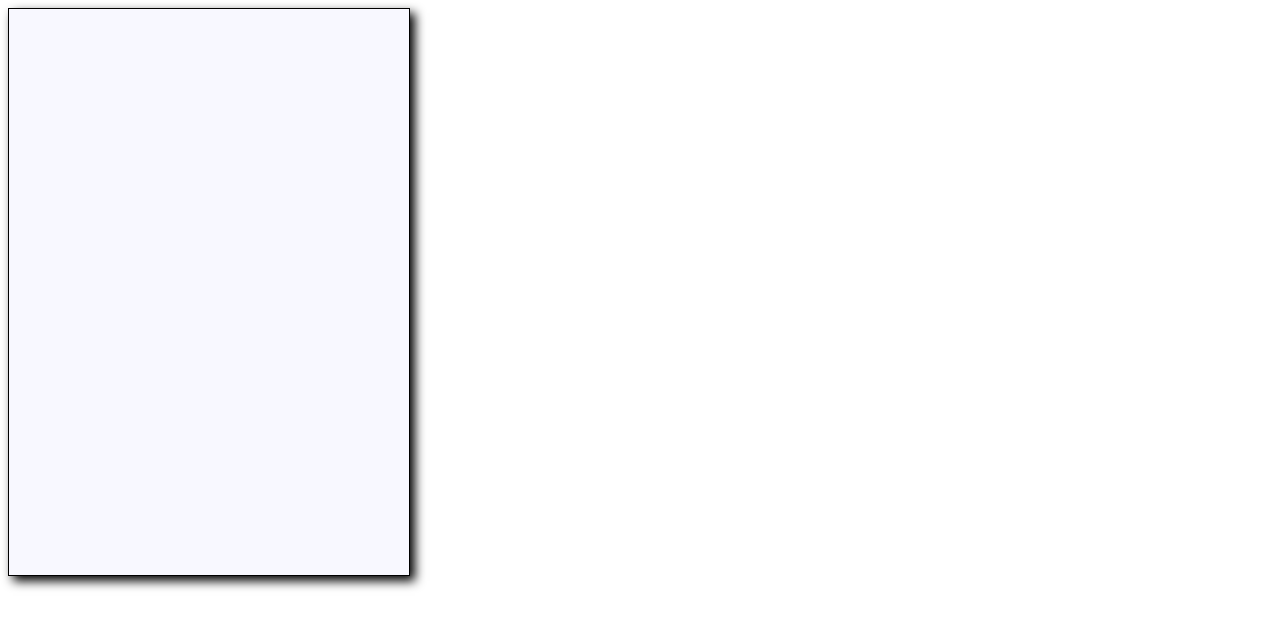
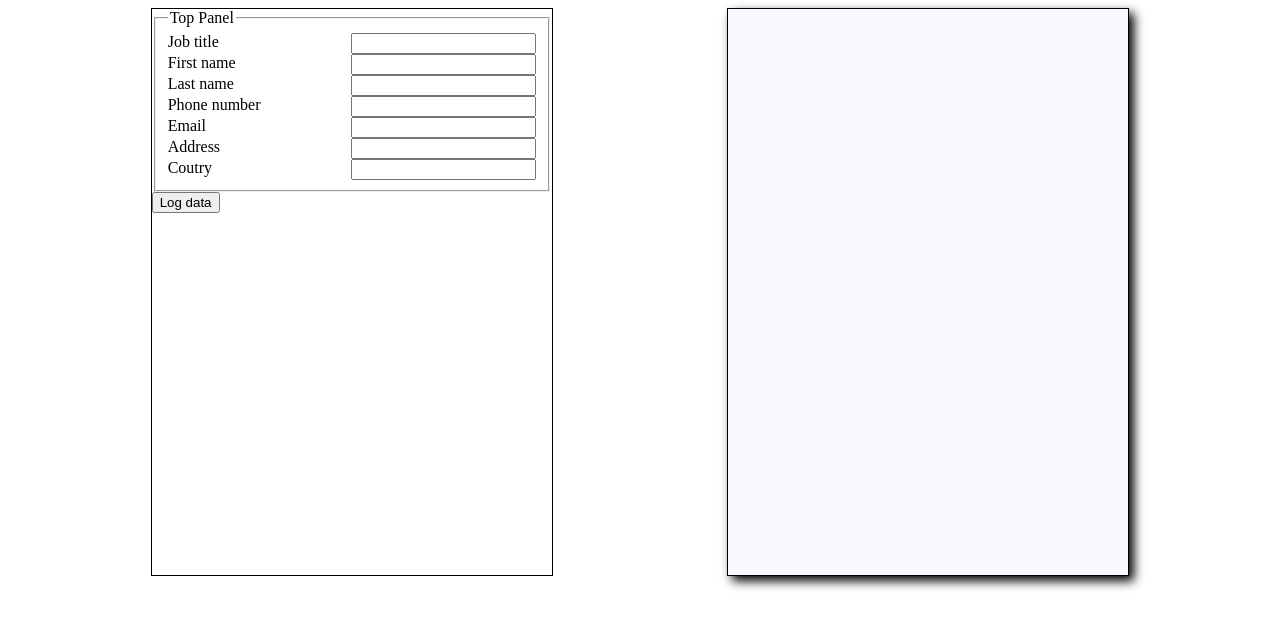
Before and after one commit to Anastazy6/React-Course, a React app in the folder CVCreator/: page / in a window 1280 px wide. Shown: the top 628 px of the page. Built offline with nearby package versions, Linux system fonts and the light colour scheme; the HTML template or start-up script is replaced by a standard one.

Commit message:
Add form controls for Top TopPanel
Includes support for updating state in DataContext

```diff
--- a/CVCreator/src/App.jsx
+++ b/CVCreator/src/App.jsx
@@ -8,11 +8,11 @@ import CVForm       from "./Components/CVForm/CVForm";
 export default function App () {
 
   return (
-    <>
-      <DataProvider>
+    <DataProvider>
+      <main>
         <CVForm />
         <Preview />
-      </DataProvider>
-    </>
+      </main>
+    </DataProvider>
   );
 }
--- a/CVCreator/src/Components/CVForm/CVForm.jsx
+++ b/CVCreator/src/Components/CVForm/CVForm.jsx
@@ -1,11 +1,29 @@
+import { useData } from "../../Contexts/DataProvider";
+import TopPanel from "./TopPanel/TopPanel";
 
 
 export default function CVForm () {
+  const data = useData();
+
+
+  function handleSubmit (e) {
+    e.preventDefault();
+    console.log(data);
+  }
+
 
   return (
-    <form>
+    <form
+      id="cv-form"
+      onSubmit={ handleSubmit }
+    >
+      <TopPanel />
 
-
+      <button
+        role='submit'
+      >
+        Log data
+      </button>
     </form>
   );
 }
--- a/CVCreator/src/Components/CVForm/TopPanel/TopPanel.jsx
+++ b/CVCreator/src/Components/CVForm/TopPanel/TopPanel.jsx
@@ -1,6 +1,8 @@
+import ShortInput from "../../Shared/ShortInput";
+
 export default function TopPanel () {
 
-  const formElements = [
+  const formControls = [
     ['Job title',    'text'],
     ['First name',   'text'],
     ['Last name',    'text'],
@@ -10,10 +12,26 @@ export default function TopPanel () {
     ['Coutry',       'text']
   ]
 
+  const inputs = formControls.map(fc => {
+    const group = 'topPanel';
+
+    return (
+      <ShortInput
+        name ={ fc[0] }
+        type ={ fc[1] }
+        group={ group }
+        key  ={ fc[0] }
+      />
+    );
+  });
 
   return (
-    <>
+    <fieldset>
+      <legend>
+        Top Panel
+      </legend>
+      { inputs }
 
-    </>
+    </fieldset>
   )
 }
--- a/CVCreator/src/Components/Shared/ShortInput.jsx
+++ b/CVCreator/src/Components/Shared/ShortInput.jsx
@@ -1,12 +1,47 @@
 import { useData, useDataDispatch } from "../../Contexts/DataProvider";
 
 
-export default function ShortInput ({ name, type, onChange }) {
+export default function ShortInput ({ name, type, group }) {
+  const data     = useData();
+  const dispatch = useDataDispatch();
 
-    return (
-        <input
+  function getValue () {
+    if (!data[group]) return '';
+    if (!data[group][name]) return '';
 
-        />
-    )
+    return data[group[name]]
+  }
 
+
+  function handleAddField (e) {
+    if (!data[group] || !data[group][name]) {
+      dispatch({
+        type : 'added_field',
+        group: group,
+        name : name,
+      });
+    }
+  }
+
+  function handleChange (e) {
+    dispatch({
+      type : 'updated_data',
+      group: group,
+      name : name,
+      value: e.target.value
+    });
+  }
+
+  return (
+    <label>
+      { name }
+
+      <input
+        type     = { type }
+        name     = { name }
+        onChange = { handleChange }
+        value    = { getValue() }
+      />
+    </label>
+  );
 }
--- a/CVCreator/src/Contexts/DataProvider.jsx
+++ b/CVCreator/src/Contexts/DataProvider.jsx
@@ -33,16 +33,28 @@ export function useDataDispatch () {
   return useContext(DataDispatchContext);
 }
 
+/**
+ *
+ * @param {*} data
+ * @param {*} action: {
+ *    type : dispatch action type,
+ *    group: input group (a visually distinct part of the CV creator, like Top Panel or Side Panel)
+ *    name : input name (in-group input identifier)
+ *    value: new value (for 'updated_data' action type only)
+ * }
+ * @returns
+ */
+function dataReducer (data, action) {
+  const group = action.group;
+  const name  = action.name;
+  const value = action.value;
 
-function dataReducer (data, action) {
   switch (action.type) {
     case 'added_field': {
-      console.log('TODO');
-      return data;
+      return addNewField(data, group, name);
     }
     case 'updated_data': {
-      console.log('Not yet implemented');
-      return data;
+      return getUpdatedData(data, group, name, value);
     }
     case 'deleted_field': {
       console.log("TODO");
@@ -53,3 +65,27 @@ function dataReducer (data, action) {
     }
   }
 }
+
+
+function getUpdatedData (data, group, name, value) {
+  const newData  = { ...data }
+  newData[group] = { ...data[group] };
+  newData[group][name] = value;
+
+  return newData;
+}
+
+
+function addNewField (data, group, name) {
+  const newData  = { ...data };
+
+  newData[group] = data[group]
+  ? { ...data[group] }
+  : {};
+
+  newData[group][name] = data[group][name]
+  ? { ...data[group][name] }
+  : '';
+
+  return newData;
+}
--- /dev/null
+++ b/CVCreator/src/styles/includes/cvform.scss
@@ -0,0 +1,17 @@
+#cv-form {
+  min-width: 25rem;
+  min-height: 35rem;
+
+  border: 1px solid black;
+}
+
+fieldset {
+  display: flex;
+  flex-flow: column;
+
+  label {
+    display: flex;
+    flex-flow: row;
+    justify-content: space-between;
+  }
+}
--- /dev/null
+++ b/CVCreator/src/styles/includes/main.scss
@@ -0,0 +1,7 @@
+main {
+  display: flex;
+  flex-flow: row;
+  gap: 2rem;
+  justify-content: space-evenly;
+  flex-wrap: wrap;
+}
--- a/CVCreator/src/styles/includes/preview.scss
+++ b/CVCreator/src/styles/includes/preview.scss
@@ -1,7 +1,7 @@
 $a-format-base: 25rem;
 
 $a4-width : $a-format-base;
-$a4-height: 297/210 * $a-format-base;
+$a4-height: calc(297/210 * $a-format-base);
 
 #cv-preview {
   width : $a4-width;
--- a/CVCreator/src/styles/styles.scss
+++ b/CVCreator/src/styles/styles.scss
@@ -1 +1,3 @@
 @import './includes/preview';
+@import './includes/cvform';
+@import './includes/main';
```
